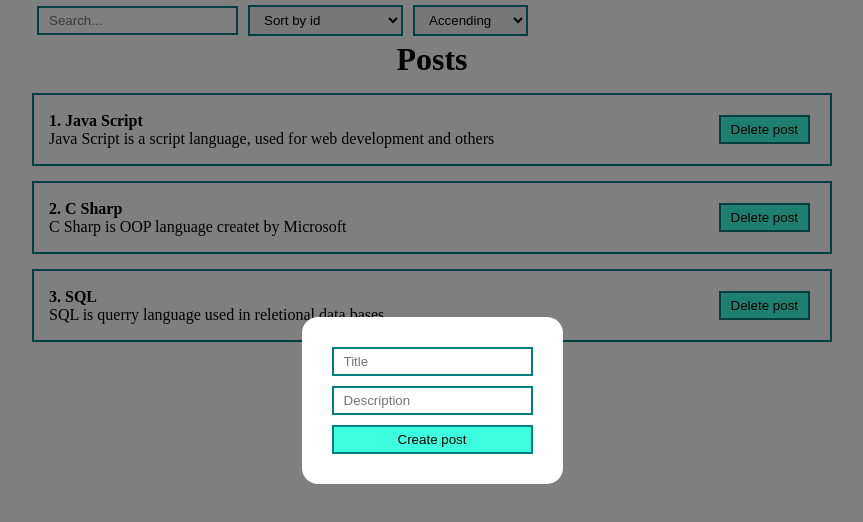
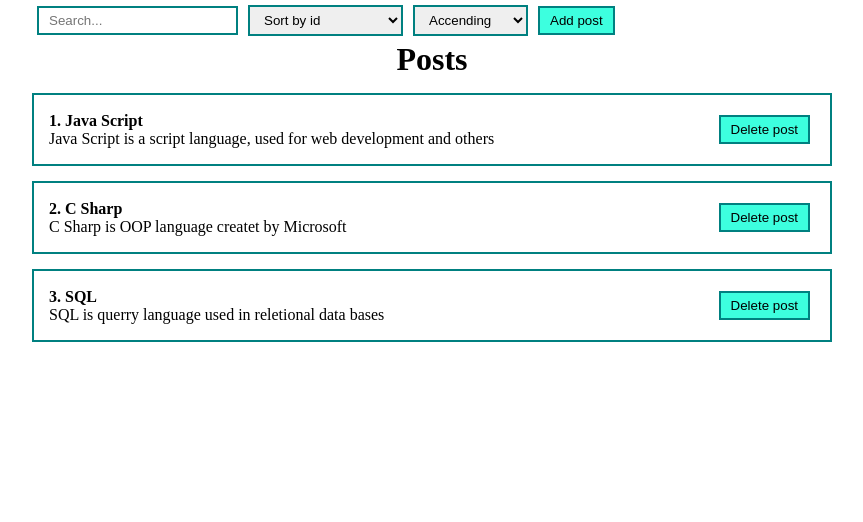
Before and after one commit to ventsislavVidulov/react-recap-utv, a React (Vite) app: page / in a window 1280 px wide. Shown: the top 522 px of the page, without its empty margins (208-1071 px from the left). Built offline with nearby package versions, Linux system fonts and the light colour scheme.

Commit message:
finish modal logic

```diff
--- a/src/App.jsx
+++ b/src/App.jsx
@@ -5,6 +5,7 @@ import PostForm from "./ui/PostForm/PostForm";
 
 import SortComponent from "./components/SortComponent/SortComponent";
 import MyModal from "./ui/MyModal/MyModal";
+import MyButton from "./ui/MyButton/MyButton";
 
 function App() {
   const [posts, setPosts] = useState(
@@ -29,9 +30,11 @@ function App() {
   );
 
   const [sortedPosts, setSortedPosts] = useState([...posts])
+  const [isModalVisibale, setIsModalVisibale] = useState(false);
 
   const addPostHandler = (posts) => {
     setPosts(posts);
+    setIsModalVisibale(false);
   }
 
   const deletePostHandler = (postId) => {
@@ -42,12 +45,17 @@ function App() {
     setSortedPosts(postsToBeSorted);
   }
 
+  const togleModalHandler = () => {
+    setIsModalVisibale(!isModalVisibale)
+  }
+
   return (
     <div className='app'>
-      <MyModal>
+      <MyModal visible={isModalVisibale} togleModalHandler={togleModalHandler}>
         <PostForm posts={sortedPosts} addPostHandler={addPostHandler} />
       </MyModal>
       <SortComponent sortHandler={sortHandler} posts={posts} />
+      <MyButton onClick={togleModalHandler}>{"Add post"}</MyButton>
       <PostList posts={sortedPosts} deletePostHandler={deletePostHandler} listTitle="Posts" />
     </ div>
   )
--- a/src/ui/MyModal/MyModal.jsx
+++ b/src/ui/MyModal/MyModal.jsx
@@ -1,16 +1,16 @@
 import styles from './MyModal.module.css'
 
-const MyModal = ({ children, visible, setVisible }) => {
+const MyModal = ({ children, visible, togleModalHandler }) => {
 
     const appledCssClasses = [styles.myModal];
 
-    if (!visible) {
+    if (visible) {
         appledCssClasses.push(styles.active)
     }
 
     return (
-        <div className={appledCssClasses.join(' ')}>
-            <div className={styles.myModalContent}>
+        <div onClick={togleModalHandler}className={appledCssClasses.join(' ')}>
+            <div className={styles.myModalContent} onClick={e => e.stopPropagation()}>
                 {children}
             </div>
         </div>
```
